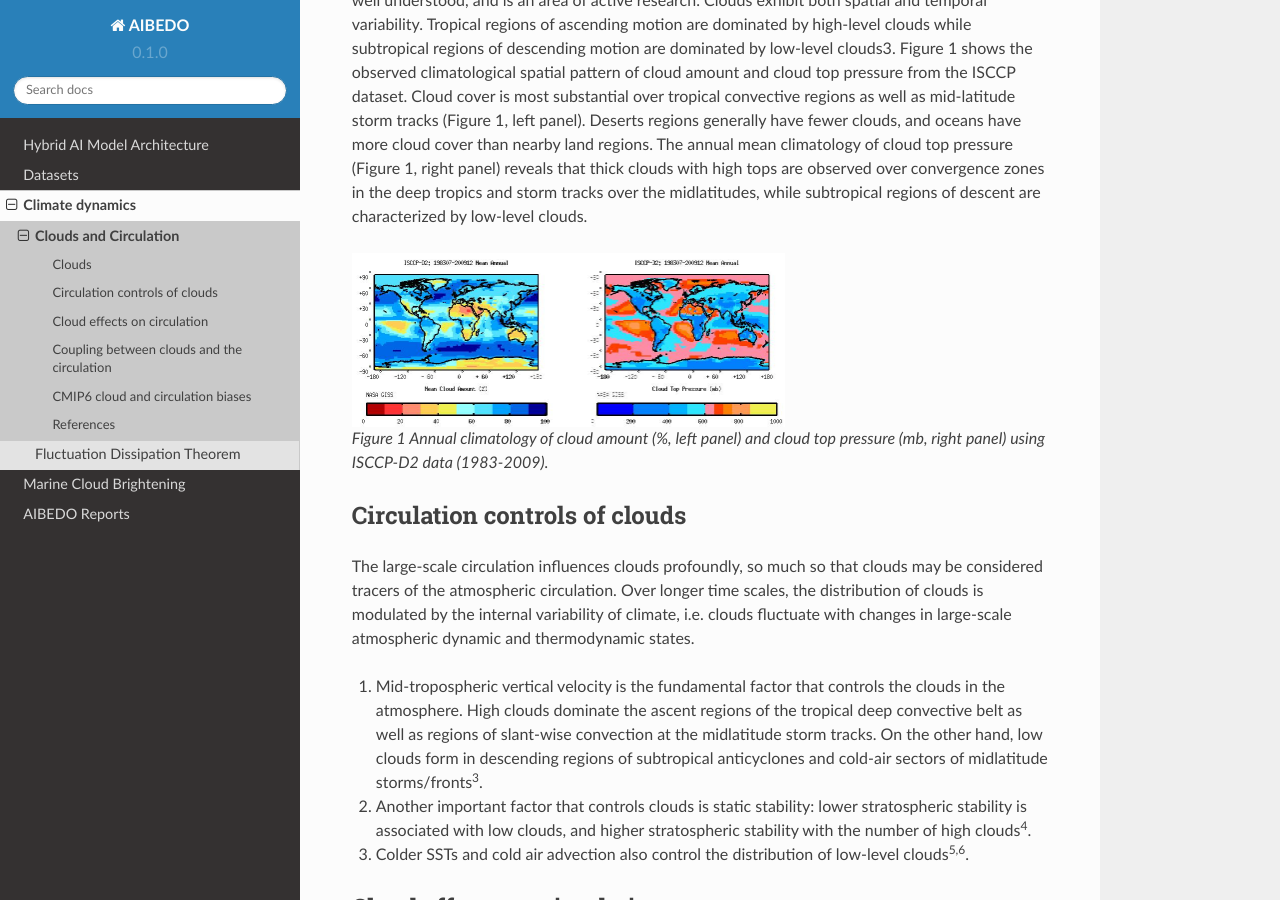
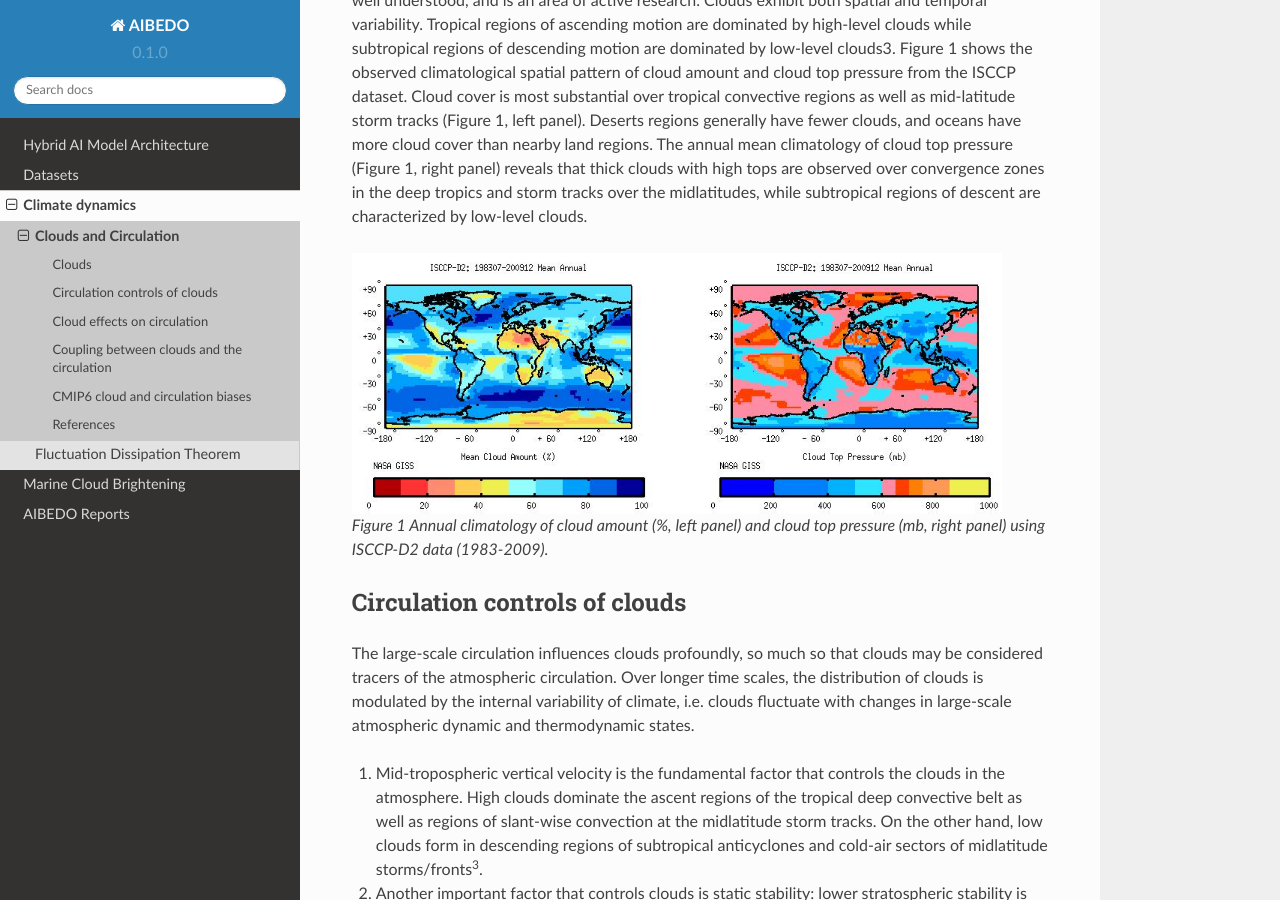
Before and after one commit to kramea/aibedo, a Sphinx documentation site: the page built from docs/source/dynamics/clouds.rst, in a window 1280 px wide and 900 px high, scrolled down 371 px. Built offline with Sphinx 7.4.7 and the Read the Docs theme 2.0.0, drawn with Linux system fonts in a browser that asks for light colours.

Commit message:
Update clouds.rst

```diff
--- a/docs/source/dynamics/clouds.rst
+++ b/docs/source/dynamics/clouds.rst
@@ -10,7 +10,7 @@
 Clouds exhibit both spatial and temporal variability. Tropical regions of ascending motion are dominated by high-level clouds while subtropical regions of descending motion are dominated by low-level clouds3. Figure 1 shows the observed climatological spatial pattern of cloud amount and cloud top pressure from the ISCCP dataset. Cloud cover is most substantial over tropical convective regions as well as mid-latitude storm tracks (Figure 1, left panel). Deserts regions generally have fewer clouds, and oceans have more cloud cover than nearby land regions.  The annual mean climatology of cloud top pressure (Figure 1, right panel) reveals that thick clouds with high tops are observed over convergence zones in the deep tropics and storm tracks over the midlatitudes, while subtropical regions of descent are characterized by low-level clouds.
 
 .. figure:: images/CloudAmount_CloudTop.png
-   :scale: 50 %
+   :scale: 75 %
    :alt: map to buried treasure
 
    Figure 1 Annual climatology of cloud amount (\%, left panel) and cloud top pressure (mb, right panel) using ISCCP-D2 data (1983-2009).
@@ -50,7 +50,7 @@
 The large-scale circulation drives the formation and distribution of clouds, and clouds affect the large-scale circulation through CREs. This cloud - large-scale circulation coupling (Figure 3) is a less understood part of the climate system, and is an area of ongoing research in the climate science community.
 
 .. figure:: images/CloudFeedbacks.png
-   :scale: 25 %
+   :scale: 50 %
    :alt: map to buried treasure
 
    Figure 3 Schematic representing cloud circulation coupling.
```
